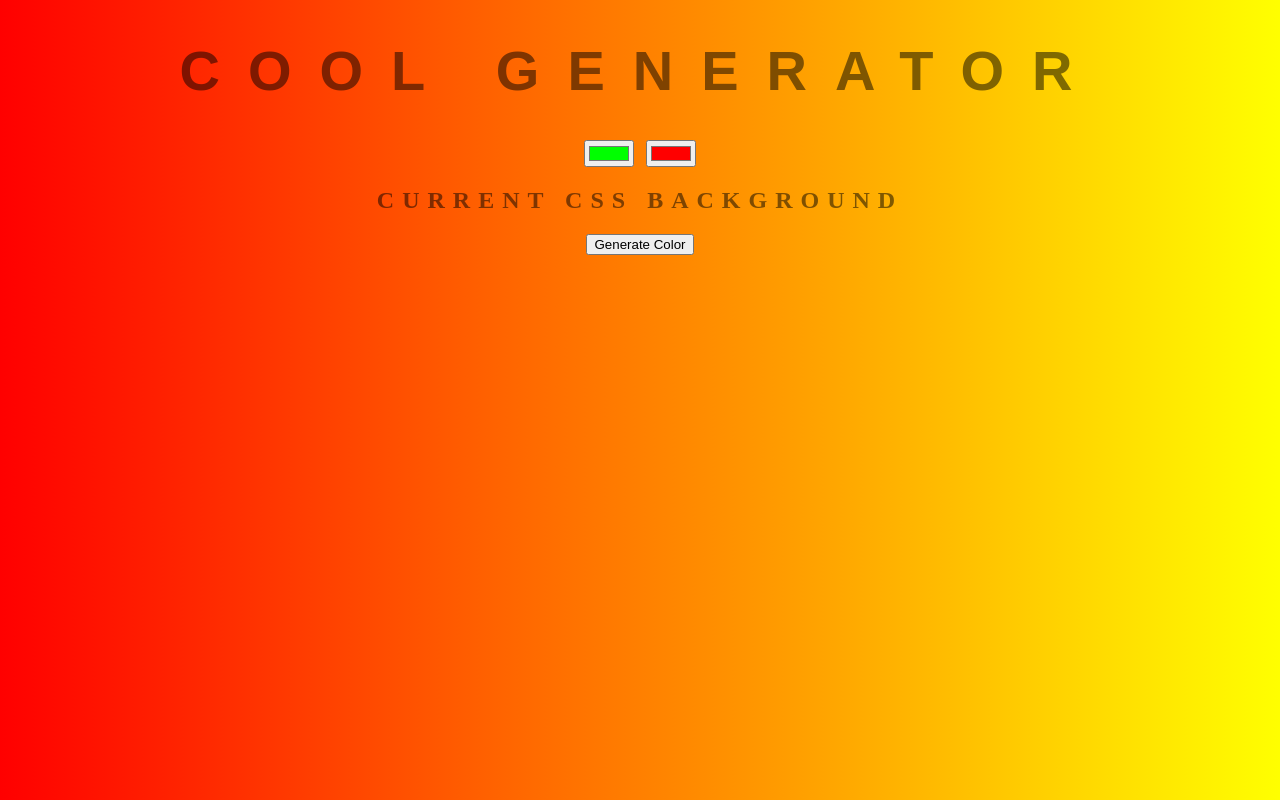
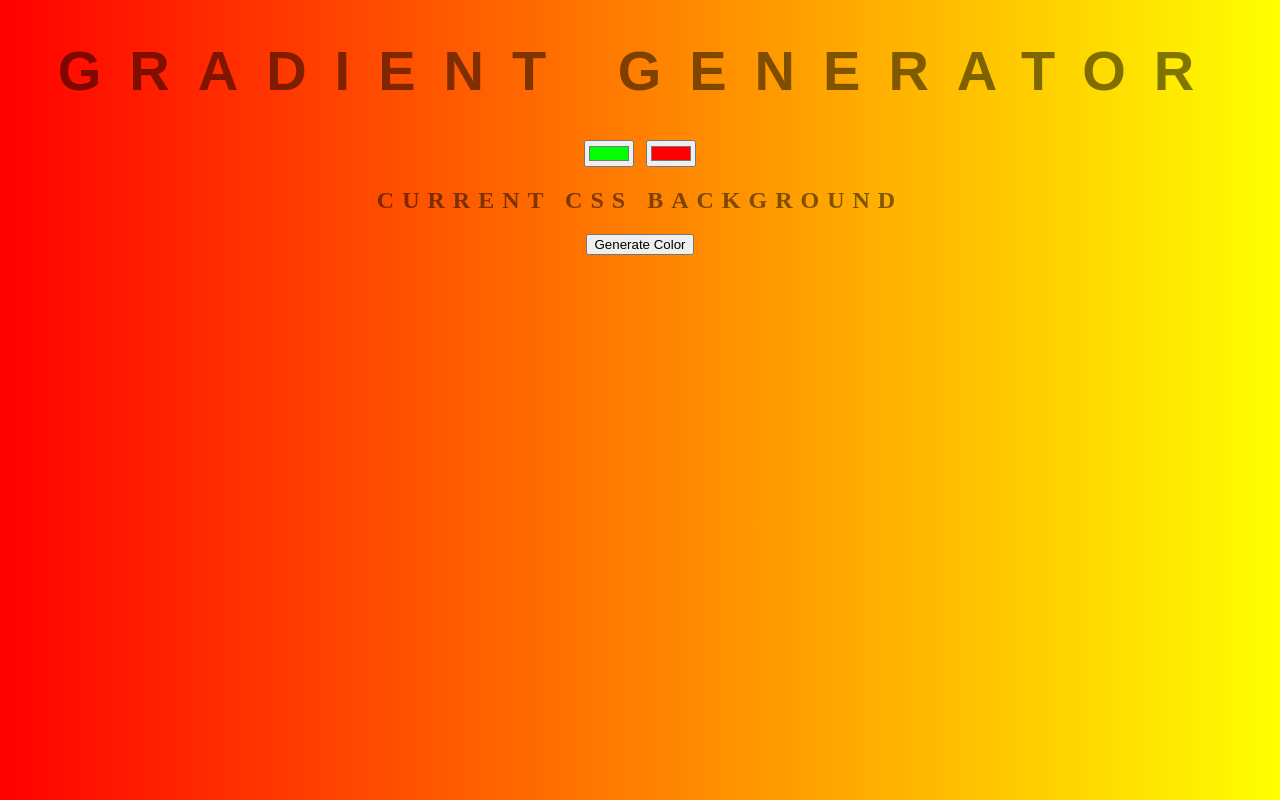
Before and after one commit to ceyhuncengiz/background-generator, a plain HTML site: page index.html in a window 1280 px wide. Drawn offline with Linux system fonts and the light colour scheme.

Commit message:
reverting back to old title

```diff
--- a/index.html
+++ b/index.html
@@ -5,7 +5,7 @@
 	<link rel="stylesheet" type="text/css" href="style.css">
 </head>
 <body id="gradient">
-	<h1>COOL Generator</h1>
+	<h1>Gradient Generator</h1>
 	<input class="color1" id="c1" type="color" name="color1" value="#00ff00">
 	<input class="color2" id="c2" type="color" name="color2" value="#ff0000">
 	<h2>Current CSS Background</h2>
```
